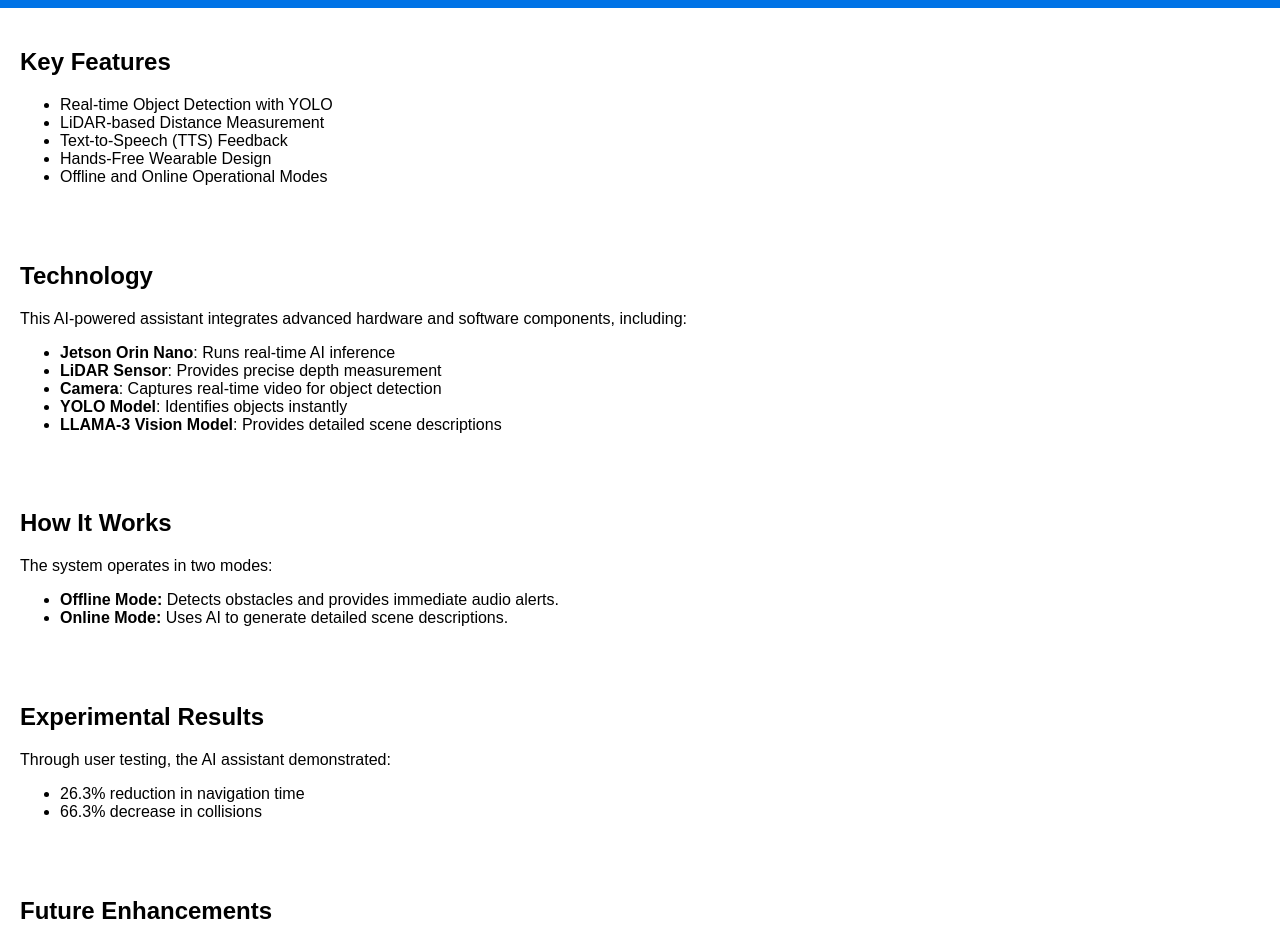
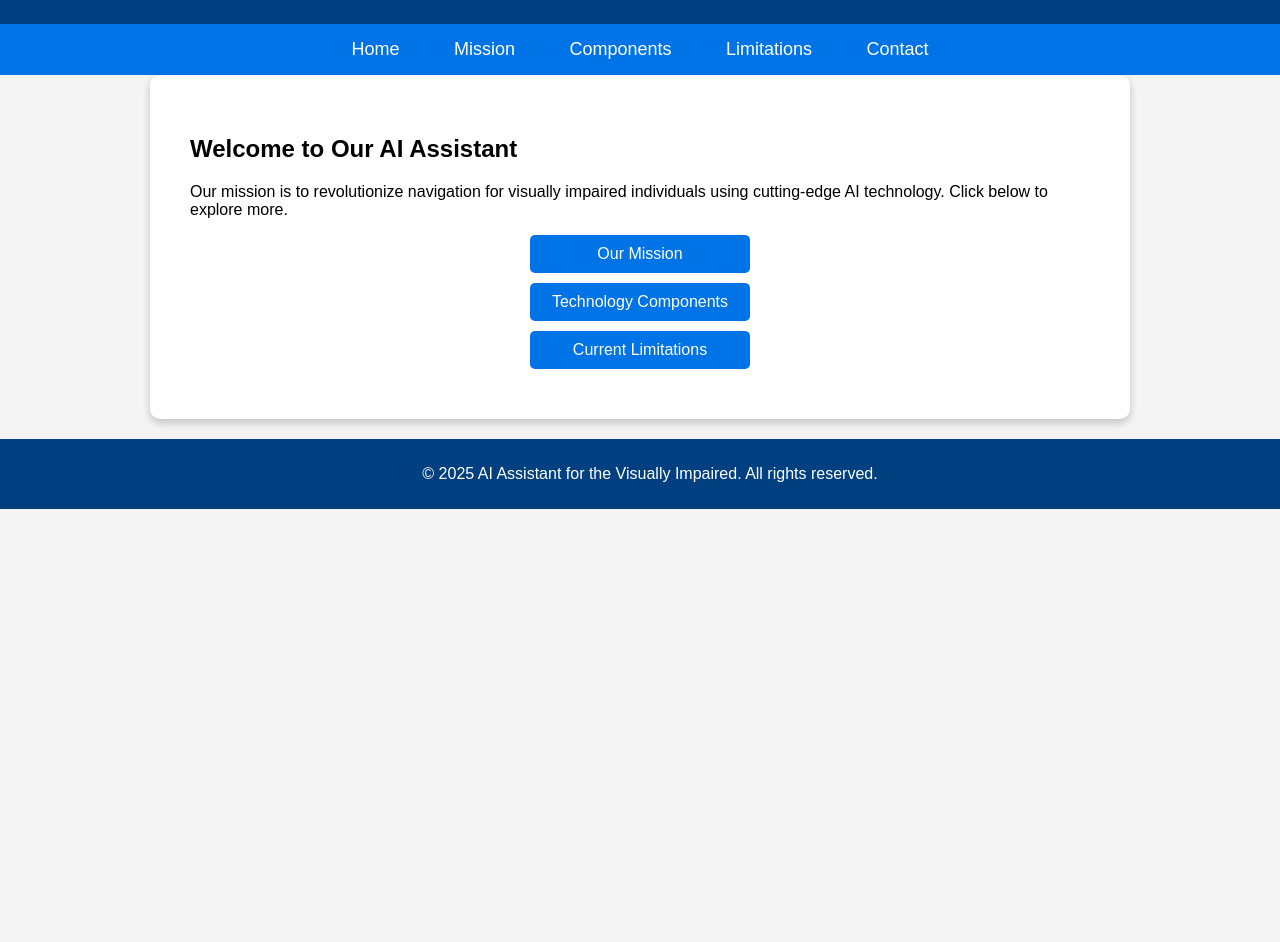
Before and after one commit to adityav1s/Ai-assistant, a plain HTML site: page index.html in a window 1280 px wide. Shown: the part 187-1129 px from the top of the page. After the commit the page ends 800 px from the top, so only its background shows below. Drawn offline with Linux system fonts and the light colour scheme.

Commit message:
Updated index.html with new code

```diff
--- a/index.html
+++ b/index.html
@@ -5,12 +5,15 @@
     <meta name="viewport" content="width=device-width, initial-scale=1.0">
     <title>AI Assistant for the Visually Impaired</title>
     <style>
-        body { font-family: Arial, sans-serif; margin: 0; padding: 0; }
-        header { background: #004080; color: white; padding: 20px; text-align: center; }
-        nav { background: #0073e6; padding: 10px; text-align: center; }
-        nav a { color: white; text-decoration: none; margin: 0 15px; font-size: 18px; }
-        section { padding: 20px; }
-        footer { background: #004080; color: white; text-align: center; padding: 10px; position: relative; bottom: 0; width: 100%; }
+        body { font-family: Arial, sans-serif; margin: 0; padding: 0; background-color: #f4f4f4; }
+        header { background: #004080; color: white; padding: 20px; text-align: center; font-size: 24px; }
+        nav { background: #0073e6; padding: 15px; text-align: center; }
+        nav a { color: white; text-decoration: none; margin: 0 15px; font-size: 18px; padding: 10px; }
+        nav a:hover { background: #005bb5; border-radius: 5px; }
+        section { padding: 40px; max-width: 900px; margin: auto; background: white; border-radius: 10px; box-shadow: 0px 4px 8px rgba(0,0,0,0.2); }
+        footer { background: #004080; color: white; text-align: center; padding: 10px; position: relative; bottom: 0; width: 100%; margin-top: 20px; }
+        .btn { display: block; text-align: center; background: #0073e6; color: white; padding: 10px; border-radius: 5px; margin: 10px auto; width: 200px; text-decoration: none; }
+        .btn:hover { background: #005bb5; }
     </style>
 </head>
 <body>
@@ -19,63 +22,18 @@
         <p>A Wearable Real-Time Navigation Solution</p>
     </header>
     <nav>
-        <a href="#features">Features</a>
-        <a href="#technology">Technology</a>
-        <a href="#how-it-works">How It Works</a>
-        <a href="#results">Results</a>
-        <a href="#future">Future</a>
-        <a href="#contact">Contact</a>
+        <a href="index.html">Home</a>
+        <a href="mission.html">Mission</a>
+        <a href="components.html">Components</a>
+        <a href="limitations.html">Limitations</a>
+        <a href="contact.html">Contact</a>
     </nav>
-    <section id="features">
-        <h2>Key Features</h2>
-        <ul>
-            <li>Real-time Object Detection with YOLO</li>
-            <li>LiDAR-based Distance Measurement</li>
-            <li>Text-to-Speech (TTS) Feedback</li>
-            <li>Hands-Free Wearable Design</li>
-            <li>Offline and Online Operational Modes</li>
-        </ul>
-    </section>
-    <section id="technology">
-        <h2>Technology</h2>
-        <p>This AI-powered assistant integrates advanced hardware and software components, including:</p>
-        <ul>
-            <li><strong>Jetson Orin Nano</strong>: Runs real-time AI inference</li>
-            <li><strong>LiDAR Sensor</strong>: Provides precise depth measurement</li>
-            <li><strong>Camera</strong>: Captures real-time video for object detection</li>
-            <li><strong>YOLO Model</strong>: Identifies objects instantly</li>
-            <li><strong>LLAMA-3 Vision Model</strong>: Provides detailed scene descriptions</li>
-        </ul>
-    </section>
-    <section id="how-it-works">
-        <h2>How It Works</h2>
-        <p>The system operates in two modes:</p>
-        <ul>
-            <li><strong>Offline Mode:</strong> Detects obstacles and provides immediate audio alerts.</li>
-            <li><strong>Online Mode:</strong> Uses AI to generate detailed scene descriptions.</li>
-        </ul>
-    </section>
-    <section id="results">
-        <h2>Experimental Results</h2>
-        <p>Through user testing, the AI assistant demonstrated:</p>
-        <ul>
-            <li>26.3% reduction in navigation time</li>
-            <li>66.3% decrease in collisions</li>
-        </ul>
-    </section>
-    <section id="future">
-        <h2>Future Enhancements</h2>
-        <p>Upcoming improvements include:</p>
-        <ul>
-            <li>Integrating traffic light and crosswalk detection</li>
-            <li>Replacing LiDAR with AI-based depth estimation</li>
-            <li>Miniaturizing hardware for improved wearability</li>
-        </ul>
-    </section>
-    <section id="contact">
-        <h2>Contact</h2>
-        <p>Email: singhadityav08@gmail.com</p>
-        <p>Silver Creek High School, San Jose, CA</p>
+    <section>
+        <h2>Welcome to Our AI Assistant</h2>
+        <p>Our mission is to revolutionize navigation for visually impaired individuals using cutting-edge AI technology. Click below to explore more.</p>
+        <a href="mission.html" class="btn">Our Mission</a>
+        <a href="components.html" class="btn">Technology Components</a>
+        <a href="limitations.html" class="btn">Current Limitations</a>
     </section>
     <footer>
         <p>&copy; 2025 AI Assistant for the Visually Impaired. All rights reserved.</p>
```
